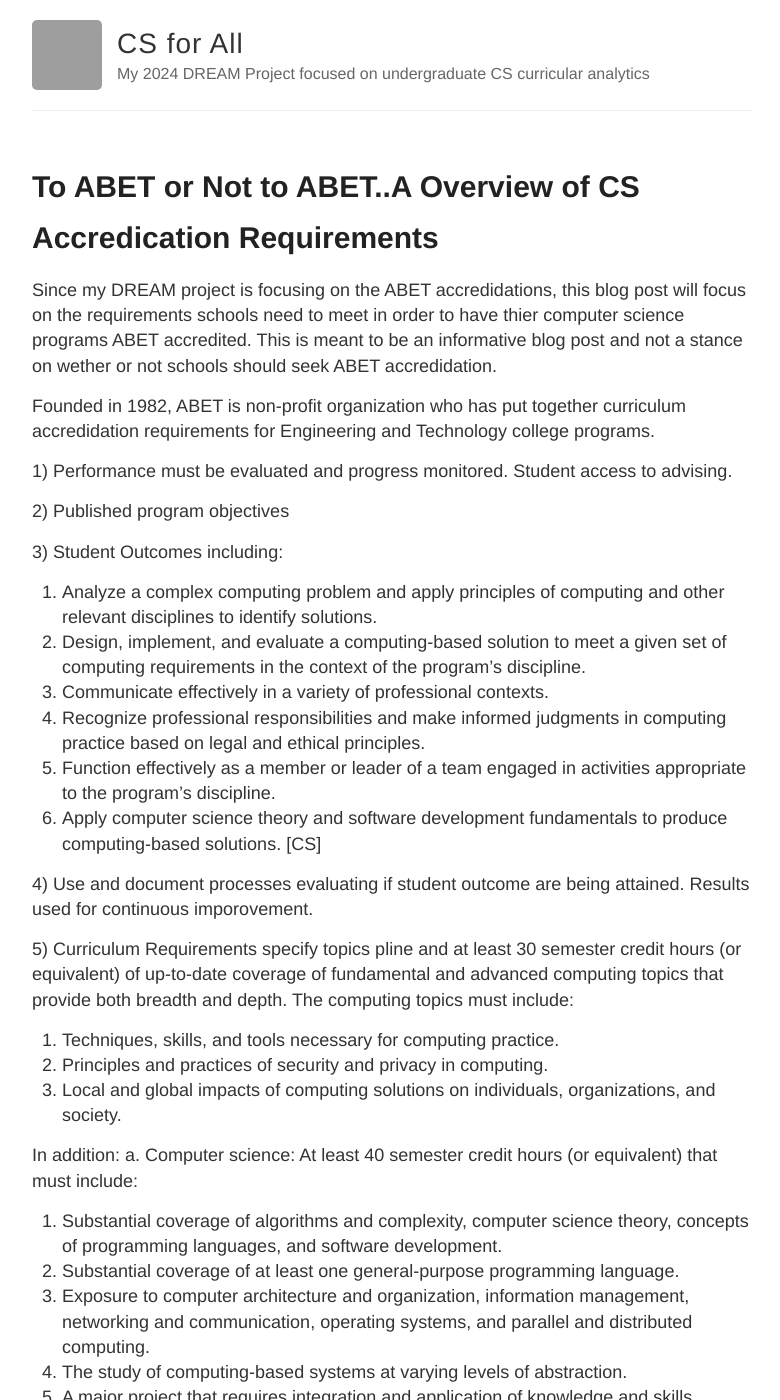
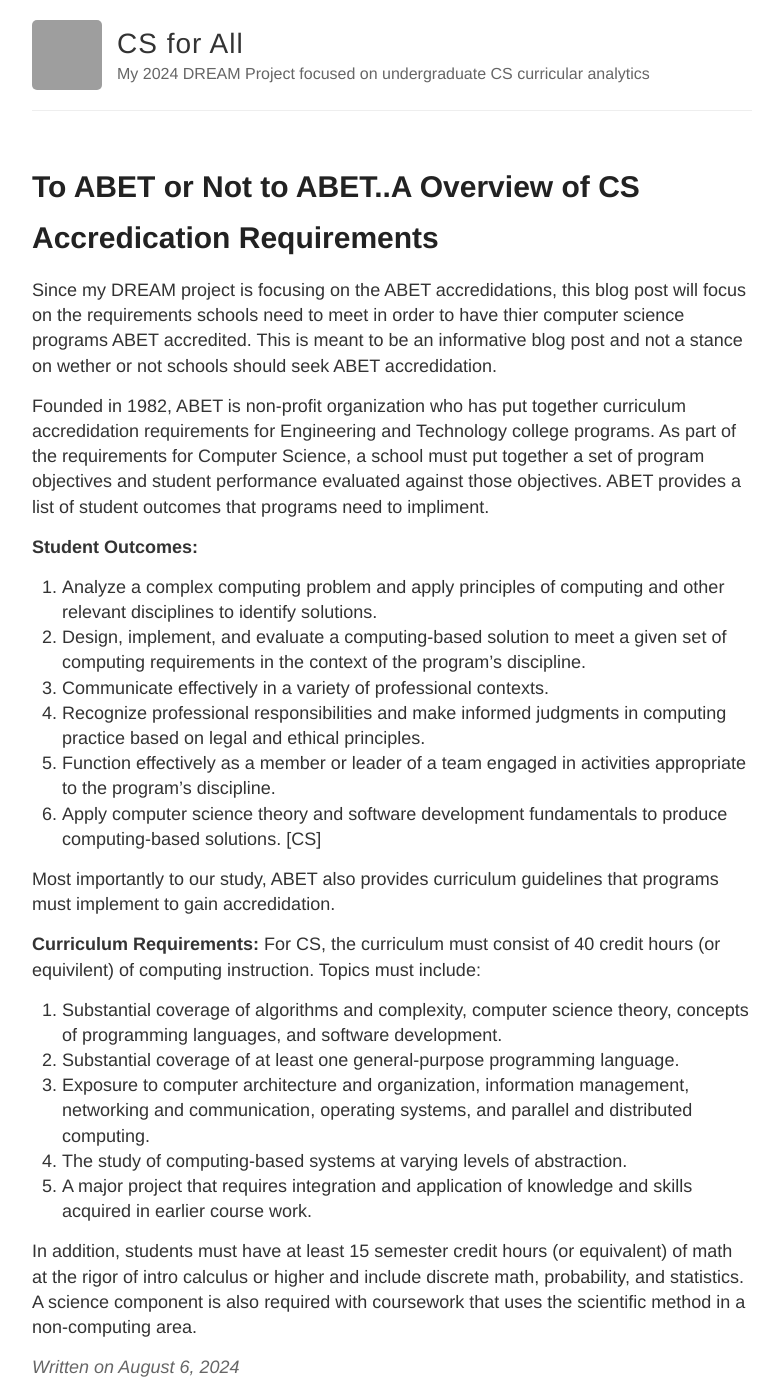
Before and after one commit to scolino/scolino.github.io, a Jekyll site: the page built from _posts/2024-08-06-abet.md, in a window 1280 px wide and 1400 px high. Shown: the whole window, without its empty margins (248-1028 px from the left). Built offline with Jekyll 4.4.1, drawn with Linux system fonts in a browser that asks for light colours; some of the changed text lies outside the part shown; grey boxes are pictures that could not be loaded.

Commit message:
update blog

```diff
--- a/_posts/2024-08-06-abet.md
+++ b/_posts/2024-08-06-abet.md
@@ -5,13 +5,9 @@ title: To ABET or Not to ABET..A Overview of CS Accredication Requirements
 Since my DREAM project is focusing on the ABET accredidations, this blog post will focus on the requirements schools need to meet in order to have thier computer science programs ABET accredited. This is meant to be an informative blog post and not a stance on wether or not schools should seek ABET accredidation.
 
 
-Founded in 1982, ABET is non-profit organization who has put together curriculum accredidation requirements for Engineering and Technology college programs.
+Founded in 1982, ABET is non-profit organization who has put together curriculum accredidation requirements for Engineering and Technology college programs.  As part of the requirements for Computer Science, a school must put together a set of program objectives and student performance evaluated against those objectives. ABET provides a list of student outcomes that programs need to impliment.
 
-1) Performance must be evaluated and progress monitored. Student access to advising.
-
-2) Published program objectives
-
-3) Student Outcomes including:
+**Student Outcomes:**
 1. Analyze a complex computing problem and apply principles of computing and other relevant disciplines to identify solutions.
 2. Design, implement, and evaluate a computing-based solution to meet a given set of computing requirements in the context of the program’s discipline.
 3. Communicate effectively in a variety of professional contexts.
@@ -21,26 +17,15 @@ computing practice based on legal and ethical principles.
 appropriate to the program’s discipline.
 6. Apply computer science theory and software development fundamentals to produce computing-based solutions. [CS]
 
+Most importantly to our study, ABET also provides curriculum guidelines that programs must implement to gain accredidation.
 
-4) Use and document processes evaluating if student outcome are being attained. Results used for continuous imporovement.
-
-5) Curriculum Requirements specify topics
-pline and at least 30 semester credit hours (or equivalent) of up-to-date coverage of fundamental and advanced computing topics that provide both breadth and depth. The computing topics must include:
-1. Techniques, skills, and tools necessary for computing practice.
-2. Principles and practices of security and privacy in computing.
-3. Local and global impacts of computing solutions on individuals, organizations,
-and society.
-
-In addition:
-a. Computer science: At least 40 semester credit hours (or equivalent) that must include:
+**Curriculum Requirements:**
+For CS, the curriculum must consist of 40 credit hours (or equivilent) of computing instruction. Topics must include:
 1. Substantial coverage of algorithms and complexity, computer science theory, concepts of programming languages, and software development.
 2. Substantial coverage of at least one general-purpose programming language.
 3. Exposure to computer architecture and organization, information management, networking and communication, operating systems, and parallel and distributed computing.
 4. The study of computing-based systems at varying levels of abstraction.
 5. A major project that requires integration and application of knowledge and
 skills acquired in earlier course work.
-b. Mathematics and Statistics: At least 15 semester credit hours (or equivalent) that
-must include discrete mathematics, probability, and statistics and must have
-mathematical rigor at least equivalent to introductory calculus.
-c. Science: Coursework that develops and applies the scientific method in a non-
-computing area.
+
+In addition, students must have at least 15 semester credit hours (or equivalent) of math at the rigor of intro calculus or higher and include discrete math, probability, and statistics. A science component is also required with coursework that uses the scientific method in a non-computing area.
```
